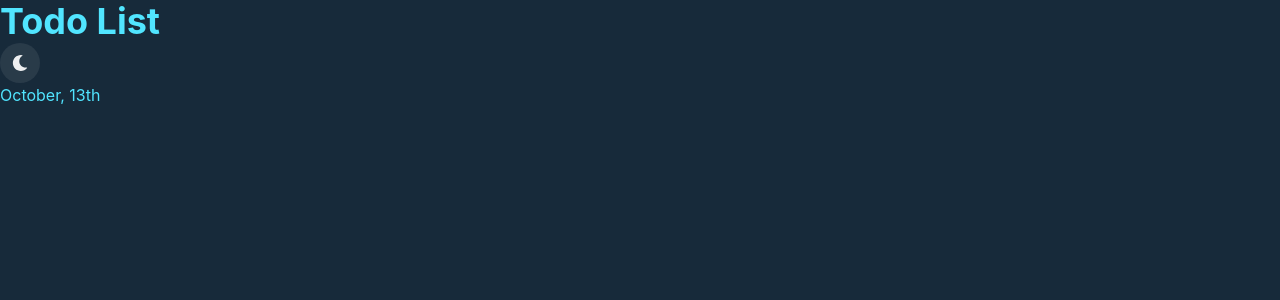
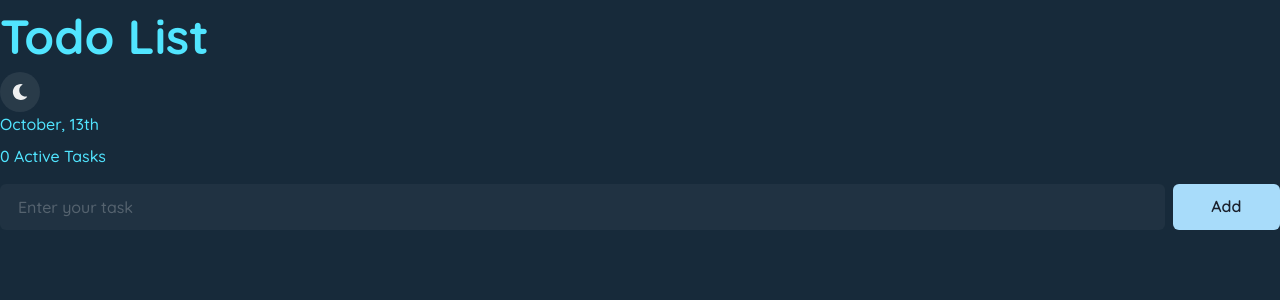
Before and after one commit to 1Sami1/to-do-app, a React (Vite) app: page / in a window 1280 px wide. Shown: the top 300 px of the page. Built offline with nearby package versions, Linux system fonts and the light colour scheme.

Commit message:
Added active tasks feature

```diff
--- a/src/App.jsx
+++ b/src/App.jsx
@@ -78,11 +78,9 @@ function App() {
   const { colorMode, toggleColorMode } = useColorMode();
 
   return (
-    <div >
+    <>
       <header>
-        <Heading as='h1' className="site-h1">
-          Todo List
-        </Heading>
+        <h1 className="site-h1">Todo List</h1>
 
         <IconButton
           icon={colorMode === "light" ? <FaSun /> : <FaMoon />}
@@ -94,14 +92,27 @@ function App() {
         />
 
         <Stack>
-          <Date />
-
+          <Date className='header-date' />
+          <p> {tasks.length === 1
+          ? `${tasks.length} Active Task`
+          : `${tasks.length} Active Tasks`}</p>
         </Stack>
 
 
       </header>
 
-    </div>
+      <section>
+        <AddTask addTask={addTask} />
+        <TaskList
+          tasks={tasks}
+          updateTask={updateTask}
+          deleteTask={deleteTask}
+          deleteTaskAll={deleteTaskAll}
+          checkTask={checkTask}
+        />
+      </section>
+
+    </>
 
     // <VStack p={4} minH='100vh' pb={28}>
 
@@ -116,13 +127,7 @@ function App() {
     //     Todo list
     //   </Heading>
     //   <AddTask addTask={addTask} />
-    //   <TaskList
-    //     tasks={tasks}
-    //     updateTask={updateTask}
-    //     deleteTask={deleteTask}
-    //     deleteTaskAll={deleteTaskAll}
-    //     checkTask={checkTask}
-    //   />
+    //
     // </VStack>
   );
 }
--- a/src/styles/_body.scss
+++ b/src/styles/_body.scss
@@ -1,10 +1,15 @@
-
+    body{
+        font-family: 'Quicksand', sans-serif;
+    }
    .chakra-ui-dark{
     color: $dark-ui-color;
     background-color: $dark-bg;
+    font-family: 'Quicksand', sans-serif;
+
    }
 
    .chakra-ui-light{
     color: $light-ui-color;
     background-color: $light-bg;
+    font-family: 'Quicksand', sans-serif;
    }
--- /dev/null
+++ b/src/styles/_typography.scss
@@ -0,0 +1,8 @@
+.site-h1{
+    font-size: 3rem;
+    font-weight: bold;
+}
+
+.header-date{
+    font-weight: 600;
+}
--- a/src/styles/main.scss
+++ b/src/styles/main.scss
@@ -5,3 +5,4 @@
 @import './variables';
 
 @import './body';
+@import './typography';
```
Lines whose indentation alone changed are shown as unchanged.
